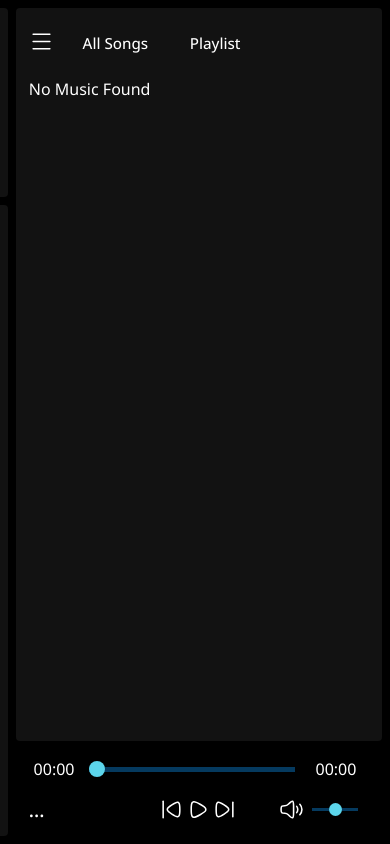
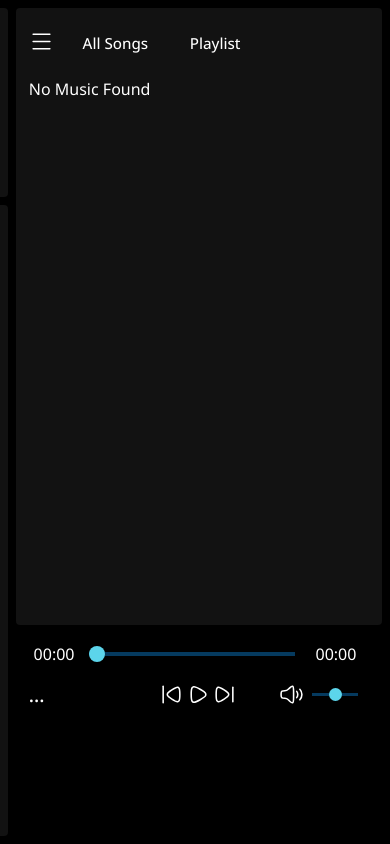
Before and after one commit to masked-redhat/spotify-clone-music-player, a plain HTML site: page index.html in a window 390 px wide. Drawn offline with Linux system fonts and the light colour scheme; no server answers.

Commit message:
responsive fix

```diff
--- a/style.css
+++ b/style.css
@@ -1,6 +1,6 @@
 body {
     overflow: auto;
-    height: 100vh;
+    height: calc(100vh - var(--p-1) * 9);
     min-height: 420px;
     background: black;
 }
```
